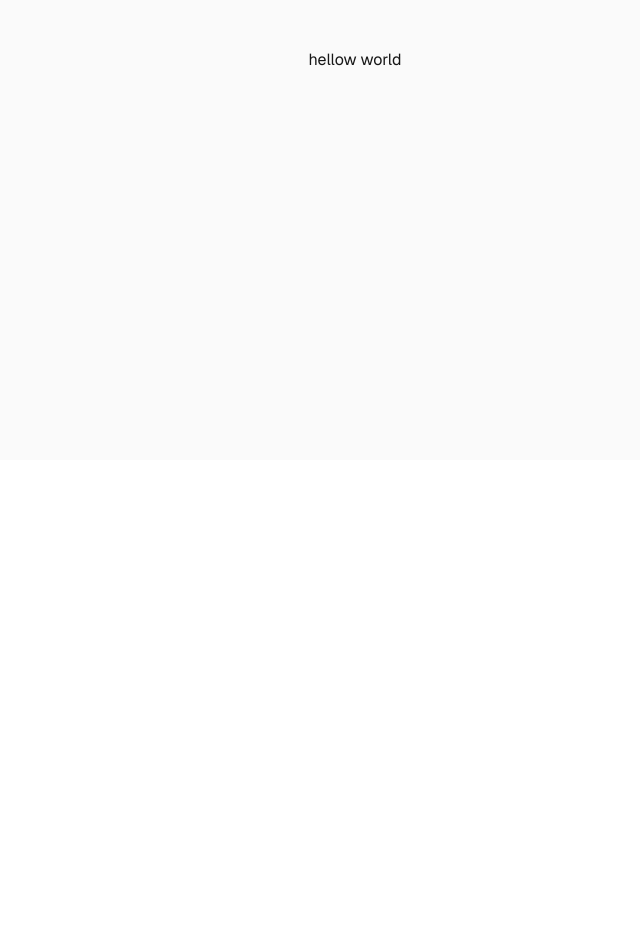
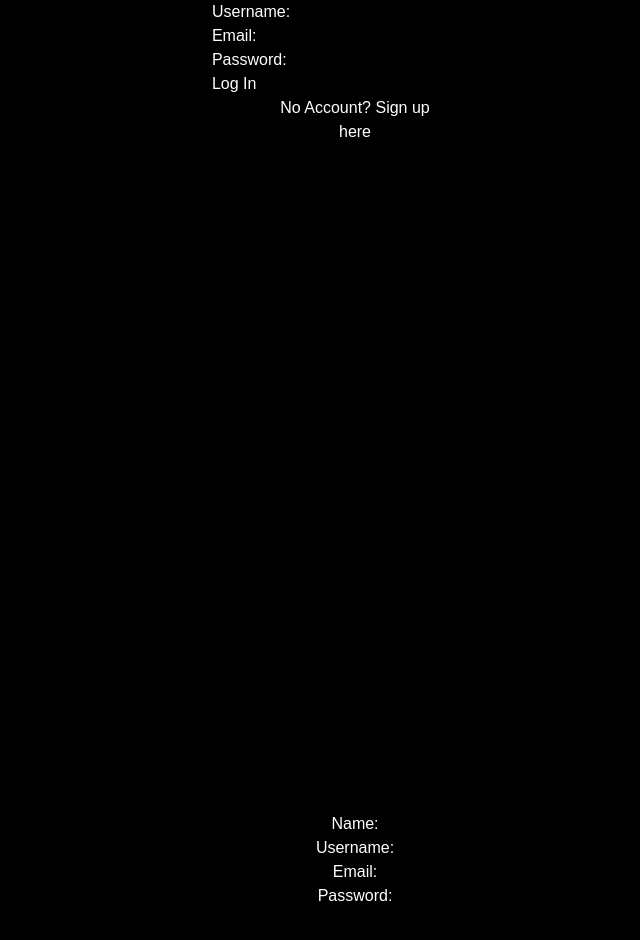
Before and after one commit to Sa1vad0r/third-space, a Next.js app: page / in a window 1280 px wide. Shown: the part 340-1280 px from the top of the page, without its empty margins (285-925 px from the left). Before the commit the page ends 800 px from the top, so only its background shows below. Built offline with nearby package versions, Linux system fonts and the light colour scheme.

Commit message:
Sebas sign up login

```diff
--- /dev/null
+++ b/src/app/Login/LoginC.css
@@ -0,0 +1,14 @@
+
+.beginning{
+    display: flex;
+    flex-direction: column;
+    align-items: center;
+    justify-content: center;
+    height: 100vh;
+    background-color: black;
+    color: white;
+}
+
+.login{
+    align-items: center;
+}
--- /dev/null
+++ b/src/app/Login/Page.tsx
@@ -0,0 +1,66 @@
+/*
+name username log in
+
+log in feature
+email password required
+if not that then ask to sign up below the box
+sign up requires name, email, password, username
+*/
+'use client'
+import React, { useState } from 'react';
+
+import "./LoginC.css";
+import Link from 'next/link';
+
+export default function Login(){
+    const [email, setEmail] = useState('');
+    const [password, setPassword] = useState('');
+    const [username, setUsername] = useState('');
+
+
+    return(
+        <div className = "beginning">
+
+
+            <h1>Login</h1>
+            <form>
+                <div className= "username">
+                    <label>Username:</label>
+                    <input
+                        type="text"
+                        value={username}
+                        onChange={(e) => setUsername(e.target.value)}
+                    />
+                </div>
+
+                <div className="email">
+                    <label>Email: </label>
+                    <input
+                        type="email"
+                        value={email}
+                        onChange={(e) => setEmail(e.target.value)}
+                    />
+                </div>
+                <div className="password">
+                    <label>Password: </label>
+                    <input
+                        type="password"
+                        value={password}
+                        onChange={(e) => setPassword(e.target.value)}
+                    />
+                </div>
+                <div className='login'>
+                    <button type="submit">Log In</button>
+                </div>
+
+            </form>
+
+
+
+            No Account? Sign up <Link href="/Signup">here</Link>
+
+        </div>
+    );
+}
+
+//export default Login
--- /dev/null
+++ b/src/app/Signup/SignupC.css
@@ -0,0 +1,82 @@
+
+.Signup{
+    display: flex;
+    flex-direction: column;
+    align-items: center;
+    justify-content: center;
+    min-height: 100vh;
+    background-color: #000000;
+    color: #ffffff;
+    padding: 20px;
+}
+
+
+/* Form container: limits width and gives internal padding */
+.Signup form{
+    width: 100%;
+    max-width: 420px;
+    display: flex;
+    flex-direction: column;
+    gap: 12px; /* space between the three boxes */
+    padding: 20px;
+    border-radius: 8px;
+    background: rgba(255,255,255,0.02);
+    box-shadow: 0 6px 18px rgba(0,0,0,0.6);
+    box-sizing: border-box;
+}
+
+
+/* Each field (username / email / password) stacked and full width*/
+.Signup .username,
+.Signup .email,
+.Signup .password{
+    display: flex;
+    flex-direction: column;
+    width: 100%;
+}
+
+.Signup label{
+    margin-bottom: 6px;
+    font-size: 0.95rem;
+    color: #e6e6e6;
+}
+
+
+/* Make all inputs identical size and styling */
+.Signup input{
+    width: 100%;
+    padding: 10px 12px;
+    border-radius: 6px;
+    border: 1px solid #cfcfcf;
+    background-color: aliceblue;
+    box-sizing: border-box;
+    font-size: 1rem;
+}
+
+.Signup input:focus{
+    outline: none;
+    border-color: #6ea8ff;
+    box-shadow: 0 0 0 4px rgba(110,168,255,0.12);
+}
+
+
+/* Button styling to match width and feel */
+.Signup button{
+    width: 100%;
+    padding: 10px 14px;
+    border-radius: 6px;
+    border: none;
+    background-color: #5b8cff;
+    color: #fff;
+    font-weight: 600;
+    cursor: pointer;
+}
+
+
+
+.Signup .help-text{
+    margin-top: 8px;
+    text-align: center;
+    font-size: 0.9rem;
+    color: #cfcfcf;
+}
--- /dev/null
+++ b/src/app/Signup/page.tsx
@@ -0,0 +1,14 @@
+
+import "./SignupC.css";
+const Signup: React.FC = () => {
+    return(
+        <div className = "Signup">
+            <h1>Name: </h1>
+            <h1>Username: </h1>
+            <h1>Email: </h1>
+            <h1>Password: </h1>
+        </div>
+    );
+}
+
+export default Signup
--- a/src/app/page.tsx
+++ b/src/app/page.tsx
@@ -1,9 +1,13 @@
 import Image from "next/image";
+import Login from './Login/Page';
+import LoginC from './Login/Page';
+import Signup from "./Signup/page";
 
 export default function Home() {
   return (
-    <div className="flex min-h-screen items-center justify-center bg-zinc-50 font-sans dark:bg-black">
-      hellow world
+    <div>
+      <Login />
+      <Signup/>
     </div>
   );
 }
```
Also changed, not shown: tsconfig.json (+15 -5 lines).
